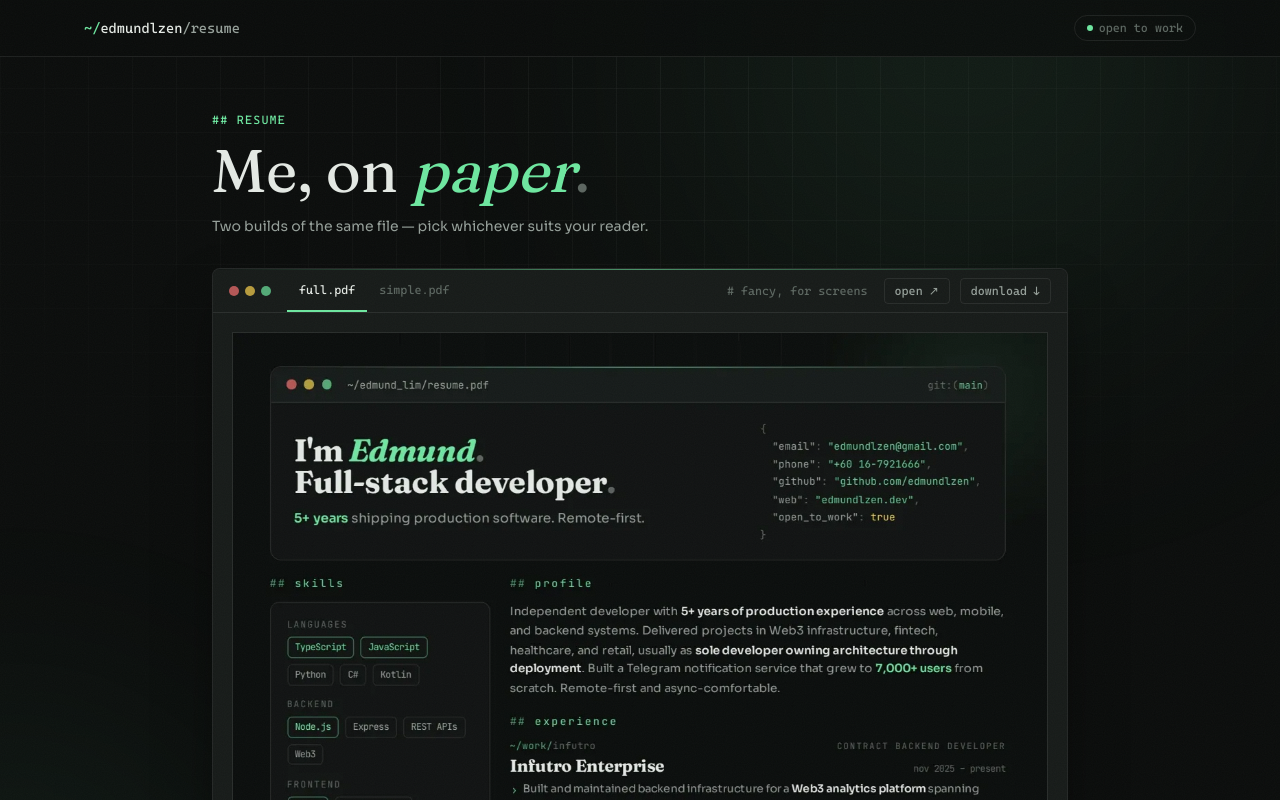
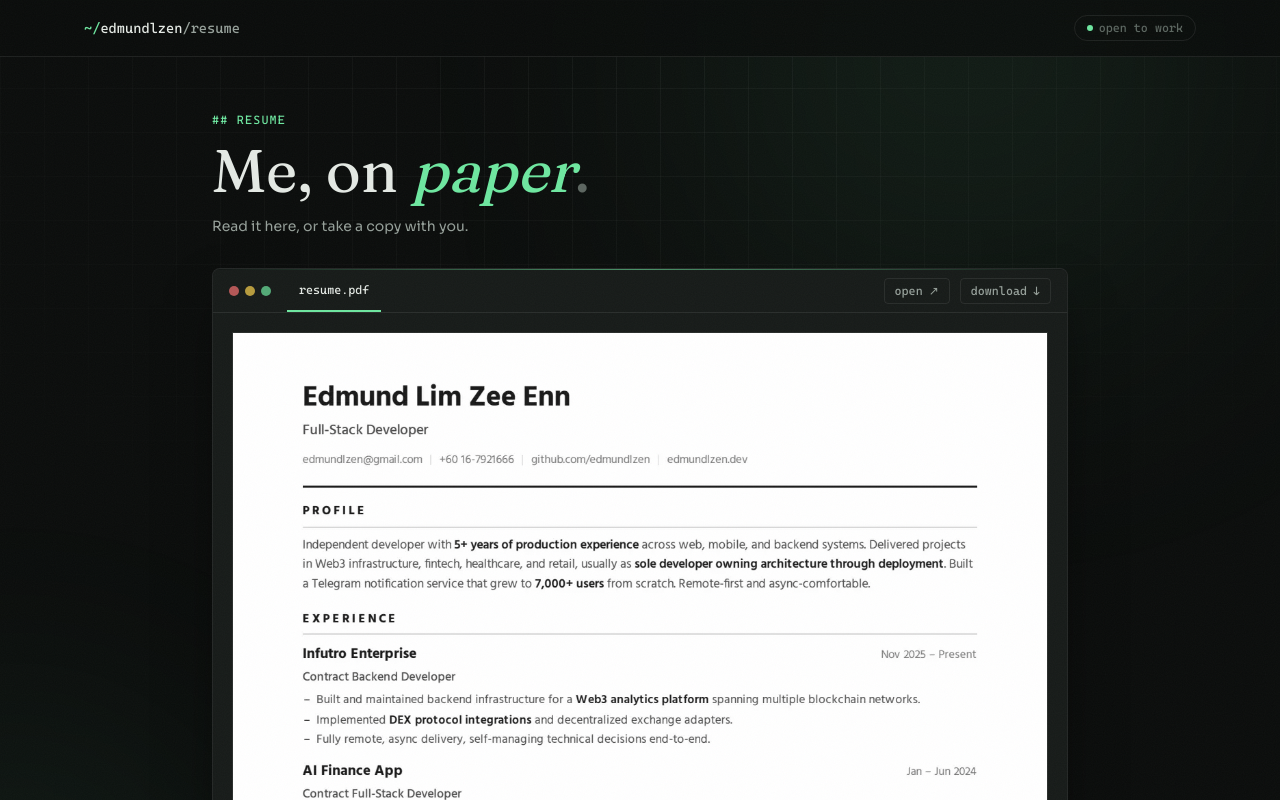
Before and after one commit to edmundlzen/ed-portfolio-next, a Next.js app: page /resume in a window 1280 px wide. Shown: the top 800 px of the page. Built offline with nearby package versions, Linux system fonts and the light colour scheme.

Commit message:
Unlink the fancy resume, keeping only the simple build visible
The fancy PDF and its preview stay in public/resume/ but are no longer
reachable from the UI: the /resume tabs, the home-page picker menu, and
the terminal's full.pdf commands are gone.

```diff
--- a/src/components/Terminal.tsx
+++ b/src/components/Terminal.tsx
@@ -8,7 +8,8 @@ interface TermLine {
 }
 
 const EMAIL = "edmundlzen@gmail.com";
-const RESUME_FULL = "/resume/Edmund_Resume.pdf";
+// The fancy build (/resume/Edmund_Resume.pdf) still exists in public/ but is
+// intentionally not surfaced here for now.
 const RESUME_SIMPLE = "/resume/Edmund_Resume_Simple.pdf";
 
 const INFO_JSON = `{
@@ -76,7 +77,7 @@ export default function Terminal({
           { kind: "out", text: "  cat info.json  - about me, machine-readable" },
           { kind: "out", text: "  projects       - jump to the projects" },
           { kind: "out", text: "  github         - open my github" },
-          { kind: "out", text: "  resume         - open my résumé ('resume simple' for the printable one)" },
+          { kind: "out", text: "  resume         - open my résumé" },
           { kind: "out", text: "  email          - say hi" },
           { kind: "out", text: "  pwd            - where are we" },
           { kind: "out", text: "  date           - what year is it" },
@@ -139,27 +140,19 @@ export default function Terminal({
         break;
       case "ls resume":
       case "ls resume/":
-        print(
-          { kind: "out", text: "  full.pdf       # fancy, for screens" },
-          { kind: "out", text: "  simple.pdf     # plain, for printers" }
-        );
+        print({ kind: "out", text: "  simple.pdf     # plain, for printers" });
         break;
       case "resume":
-      case "resume full":
-      case "cat resume/full.pdf":
-        print({ kind: "accent", text: "opening résumé (full)…" });
-        window.open(RESUME_FULL);
-        break;
       case "resume simple":
       case "cat resume/simple.pdf":
-        print({ kind: "accent", text: "opening résumé (print-friendly)…" });
+        print({ kind: "accent", text: "opening résumé…" });
         window.open(RESUME_SIMPLE);
         break;
       case "cat resume.pdf":
         print(
-          { kind: "out", text: "resume.pdf: moved to resume/ — opening full.pdf" }
+          { kind: "out", text: "resume.pdf: moved to resume/ — opening simple.pdf" }
         );
-        window.open(RESUME_FULL);
+        window.open(RESUME_SIMPLE);
         break;
       case "email":
       case "contact":
--- a/src/components/home.tsx
+++ b/src/components/home.tsx
@@ -22,18 +22,9 @@ const GREETINGS = [
 const EMAIL = "edmundlzen@gmail.com";
 const GITHUB_URL = "https://github.com/edmundlzen";
 
-const RESUME_FILES = [
-  {
-    name: "full.pdf",
-    href: "/resume/Edmund_Resume.pdf",
-    note: "# fancy, for screens",
-  },
-  {
-    name: "simple.pdf",
-    href: "/resume/Edmund_Resume_Simple.pdf",
-    note: "# plain, for printers",
-  },
-];
+// The fancy build (/resume/Edmund_Resume.pdf) still exists in public/ but is
+// intentionally not linked anywhere for now.
+const RESUME_URL = "/resume/Edmund_Resume_Simple.pdf";
 
 // Scroll to a section without writing a #hash into the URL — a stored hash
 // makes every reload auto-scroll back to that section.
@@ -510,100 +501,6 @@ function HeroLink({ href, label }: { href: string; label: string }) {
   );
 }
 
-// The résumé "link" is really a picker — two files live in ~/resume/, so it
-// expands into a small directory listing. Opens upward in the contact
-// section, which sits at the bottom of the page.
-function ResumeMenu({ direction = "down" }: { direction?: "up" | "down" }) {
-  const [open, setOpen] = useState(false);
-  // Horizontal offset that keeps the panel inside the viewport — on narrow
-  // screens the trigger can sit close enough to the right edge to clip it.
-  const [shift, setShift] = useState(0);
-  const wrapRef = useRef<HTMLDivElement>(null);
-
-  useEffect(() => {
-    if (!open) return;
-
-    const rect = wrapRef.current?.getBoundingClientRect();
-    if (rect) {
-      const PANEL_WIDTH = 240; // w-60
-      const MARGIN = 12;
-      const clampedLeft = Math.min(
-        Math.max(rect.left, MARGIN),
-        Math.max(window.innerWidth - MARGIN - PANEL_WIDTH, MARGIN)
-      );
-      setShift(clampedLeft - rect.left);
-    }
-
-    function onKeyDown(event: KeyboardEvent) {
-      if (event.key === "Escape") setOpen(false);
-    }
-    window.addEventListener("keydown", onKeyDown);
-    return () => window.removeEventListener("keydown", onKeyDown);
-  }, [open]);
-
-  return (
-    <div ref={wrapRef} className="relative">
-      <button
-        onClick={() => setOpen((o) => !o)}
-        aria-expanded={open}
-        className={`flex items-center gap-1.5 border-b font-mono text-sm transition-colors hover:border-accent hover:text-accent ${
-          open ? "border-accent text-accent" : "border-transparent text-muted"
-        }`}
-      >
-        résumé
-        {/* points where the menu will open; flips while it's open */}
-        <span
-          aria-hidden
-          className={`text-[10px] transition-transform duration-200 ${
-            open === (direction === "down") ? "rotate-180" : ""
-          }`}
-        >
-          ▾
-        </span>
-      </button>
-      <AnimatePresence>
-        {open && (
-          <>
-            <div
-              aria-hidden
-              className="fixed inset-0 z-40"
-              onClick={() => setOpen(false)}
-            />
-            <motion.div
-              initial={{ opacity: 0, y: direction === "down" ? -8 : 8 }}
-              animate={{ opacity: 1, y: 0 }}
-              exit={{ opacity: 0, y: direction === "down" ? -8 : 8 }}
-              transition={{ duration: 0.2, ease: "easeOut" }}
-              style={{ left: shift }}
-              className={`absolute z-50 w-60 overflow-hidden rounded-lg border border-line bg-surface shadow-2xl shadow-black/60 ${
-                direction === "down" ? "top-full mt-3" : "bottom-full mb-3"
-              }`}
-            >
-              <div className="h-px bg-gradient-to-r from-transparent via-accent/60 to-transparent" />
-              {RESUME_FILES.map((file) => (
-                <a
-                  key={file.name}
-                  href={file.href}
-                  target="_blank"
-                  rel="noreferrer"
-                  onClick={() => setOpen(false)}
-                  className="group flex flex-col gap-0.5 px-4 py-2.5 font-mono text-xs transition-colors hover:bg-raised"
-                >
-                  <span className="text-muted transition-colors group-hover:text-accent">
-                    <span className="text-accent/70">~/resume/</span>
-                    {file.name}
-                  </span>
-                  <span className="text-faint">{file.note}</span>
-                </a>
-              ))}
-            </motion.div>
-          </>
-        )}
-      </AnimatePresence>
-    </div>
-  );
-}
-
 function Hero() {
   return (
     <section
@@ -654,7 +551,7 @@ function Hero() {
         >
           <HeroLink href={GITHUB_URL} label="github" />
           <HeroLink href={`mailto:${EMAIL}`} label="email" />
-          <ResumeMenu />
+          <HeroLink href={RESUME_URL} label="résumé" />
         </motion.div>
         <motion.a
           href="#projects"
@@ -822,7 +719,7 @@ function Contact() {
         </a>
         <div className="flex items-center gap-6 pt-2">
           <HeroLink href={GITHUB_URL} label="github" />
-          <ResumeMenu direction="up" />
+          <HeroLink href={RESUME_URL} label="résumé" />
           <span className="flex items-center gap-1.5 font-mono text-xs text-faint">
             <span className="h-1.5 w-1.5 animate-pulse rounded-full bg-accent" />
             open to work
--- a/src/pages/resume.tsx
+++ b/src/pages/resume.tsx
@@ -2,29 +2,18 @@ import { type NextPage } from "next";
 import Head from "next/head";
 import Image from "next/image";
 import Link from "next/link";
-import { useState } from "react";
 import { motion } from "framer-motion";
 
-const FULL_RESUME = {
-  name: "full.pdf",
-  href: "/resume/Edmund_Resume.pdf",
-  download: "Edmund_Resume.pdf",
-  note: "# fancy, for screens",
+// The fancy build (Edmund_Resume.pdf + preview/full-1.webp) still lives in
+// public/resume/ but is intentionally not linked anywhere for now.
+const RESUME = {
+  name: "resume.pdf",
+  href: "/resume/Edmund_Resume_Simple.pdf",
+  download: "Edmund_Resume_Simple.pdf",
   // Pre-rendered with PDFium (scratchpad render-pdfium.mjs) — the PDF plugin
-  // rasterizes the fancy gradients on every scroll frame and lags badly.
-  preview: { src: "/resume/preview/full-1.webp", width: 1186, height: 1678 },
+  // rasterizes on every scroll frame and lags badly.
+  preview: { src: "/resume/preview/simple-1.webp", width: 1190, height: 1684 },
 };
-
-const RESUME_FILES = [
-  FULL_RESUME,
-  {
-    name: "simple.pdf",
-    href: "/resume/Edmund_Resume_Simple.pdf",
-    download: "Edmund_Resume_Simple.pdf",
-    note: "# plain, for printers",
-    preview: { src: "/resume/preview/simple-1.webp", width: 1190, height: 1684 },
-  },
-];
 
 const entrance = (delay: number) => ({
   initial: { opacity: 0, y: 16 },
@@ -65,13 +54,11 @@ function Nav() {
 }
 
 const ResumePage: NextPage = () => {
-  const [active, setActive] = useState(FULL_RESUME);
-
   return (
     <>
       <Head>
         <title>edmundlzen — resume</title>
-        <meta name="description" content="Edmund's resume — fancy and printer-friendly versions" />
+        <meta name="description" content="Edmund's resume — view online or download" />
       </Head>
       <main className="grain relative min-h-screen bg-ink">
         <Atmosphere />
@@ -91,7 +78,7 @@ const ResumePage: NextPage = () => {
             <span className="text-faint">.</span>
           </motion.h1>
           <motion.p {...entrance(0.2)} className="mt-4 text-sm text-muted">
-            Two builds of the same file — pick whichever suits your reader.
+            Read it here, or take a copy with you.
           </motion.p>
 
           {/* Preview window */}
@@ -108,28 +95,13 @@ const ResumePage: NextPage = () => {
                   <span className="h-2.5 w-2.5 rounded-full bg-amber-300/70" />
                   <span className="h-2.5 w-2.5 rounded-full bg-accent/70" />
                 </div>
-                <div className="flex">
-                  {RESUME_FILES.map((file) => (
-                    <button
-                      key={file.name}
-                      onClick={() => setActive(file)}
-                      className={`whitespace-nowrap border-b-2 px-2.5 py-3 font-mono text-xs transition-colors sm:px-3 ${
-                        active.name === file.name
-                          ? "border-accent text-fg"
-                          : "border-transparent text-faint hover:text-muted"
-                      }`}
-                    >
-                      {file.name}
-                    </button>
-                  ))}
-                </div>
+                <span className="whitespace-nowrap border-b-2 border-accent px-2.5 py-3 font-mono text-xs text-fg sm:px-3">
+                  {RESUME.name}
+                </span>
               </div>
               <div className="flex items-center gap-2.5">
-                <span className="mr-1.5 hidden font-mono text-xs text-faint md:block">
-                  {active.note}
-                </span>
                 <a
-                  href={active.href}
+                  href={RESUME.href}
                   target="_blank"
                   rel="noreferrer"
                   className="group hidden items-center gap-1.5 rounded border border-line px-2.5 py-1 font-mono text-xs text-muted transition-colors hover:border-accent/40 hover:text-accent sm:flex"
@@ -141,8 +113,8 @@ const ResumePage: NextPage = () => {
                   </span>
                 </a>
                 <a
-                  href={active.href}
-                  download={active.download}
+                  href={RESUME.href}
+                  download={RESUME.download}
                   className="group my-2 flex shrink-0 items-center gap-1.5 whitespace-nowrap rounded border border-line px-2.5 py-1 font-mono text-xs text-muted transition-colors hover:border-accent/40 hover:text-accent"
                 >
                   download
@@ -154,19 +126,17 @@ const ResumePage: NextPage = () => {
               {/* m-auto centers the page when it's shorter than the pane
                   (mobile) without clipping the top when it's taller */}
               <a
-                href={active.href}
+                href={RESUME.href}
                 target="_blank"
                 rel="noreferrer"
                 title="open in new tab"
                 className="m-auto block w-full"
               >
-                {/* key restarts the cross-fade when the tab changes */}
                 <Image
-                  key={active.preview.src}
-                  src={active.preview.src}
-                  width={active.preview.width}
-                  height={active.preview.height}
-                  alt={`resume preview — ${active.name}`}
+                  src={RESUME.preview.src}
+                  width={RESUME.preview.width}
+                  height={RESUME.preview.height}
+                  alt="resume preview"
                   sizes="(max-width: 896px) 100vw, 824px"
                   priority
                   className="media-fade h-auto w-full ring-1 ring-line"
@@ -177,9 +147,9 @@ const ResumePage: NextPage = () => {
 
           <motion.div {...entrance(0.4)} className="mt-8 font-mono text-xs leading-relaxed">
             <p className="text-muted">
-              <span className="text-accent">$</span> diff full.pdf simple.pdf
+              <span className="text-accent">$</span> lp resume.pdf
             </p>
-            <p className="text-faint"># same person, fewer colors</p>
+            <p className="text-faint"># prints clean on any machine</p>
           </motion.div>
         </div>
       </main>
```
